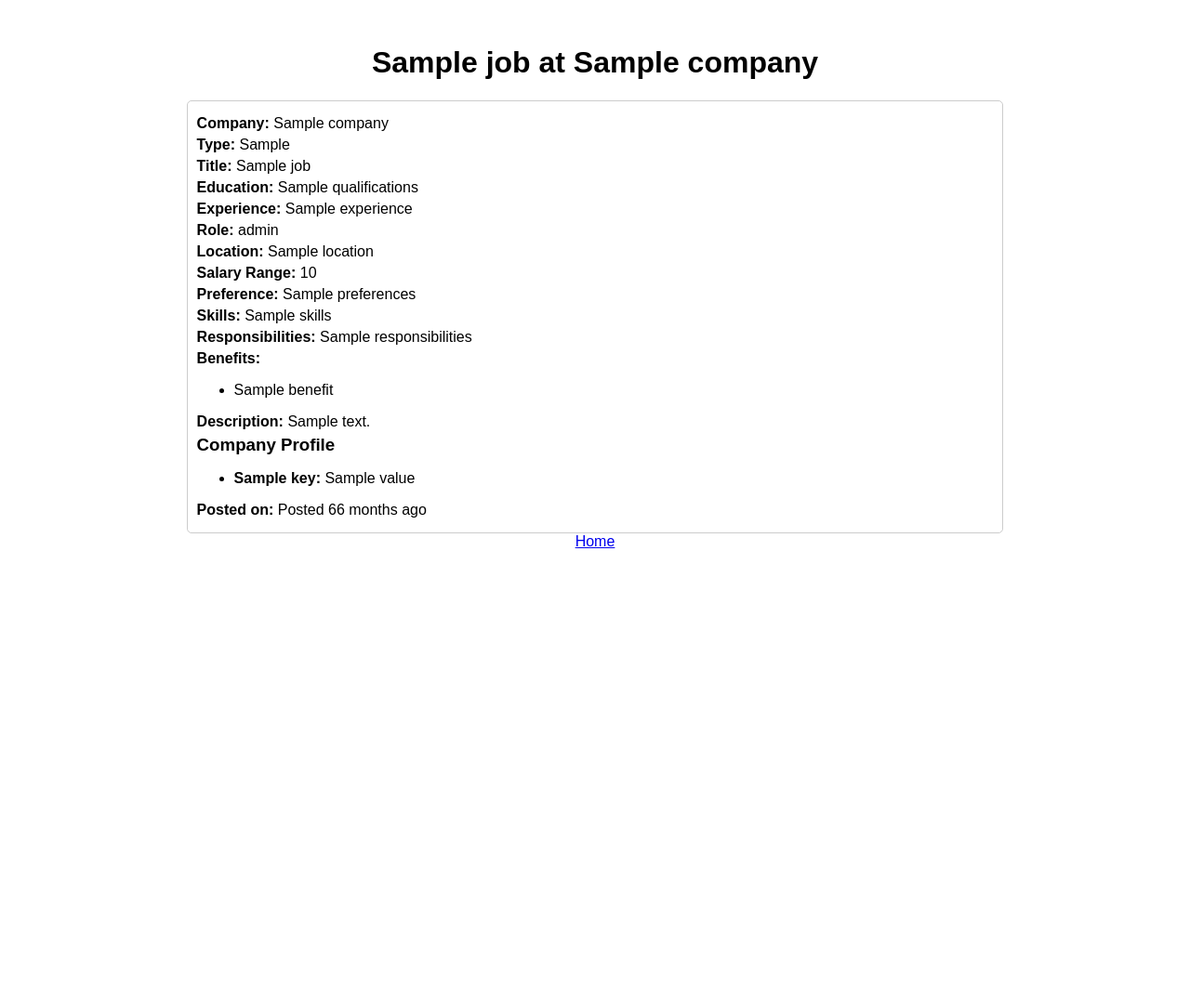
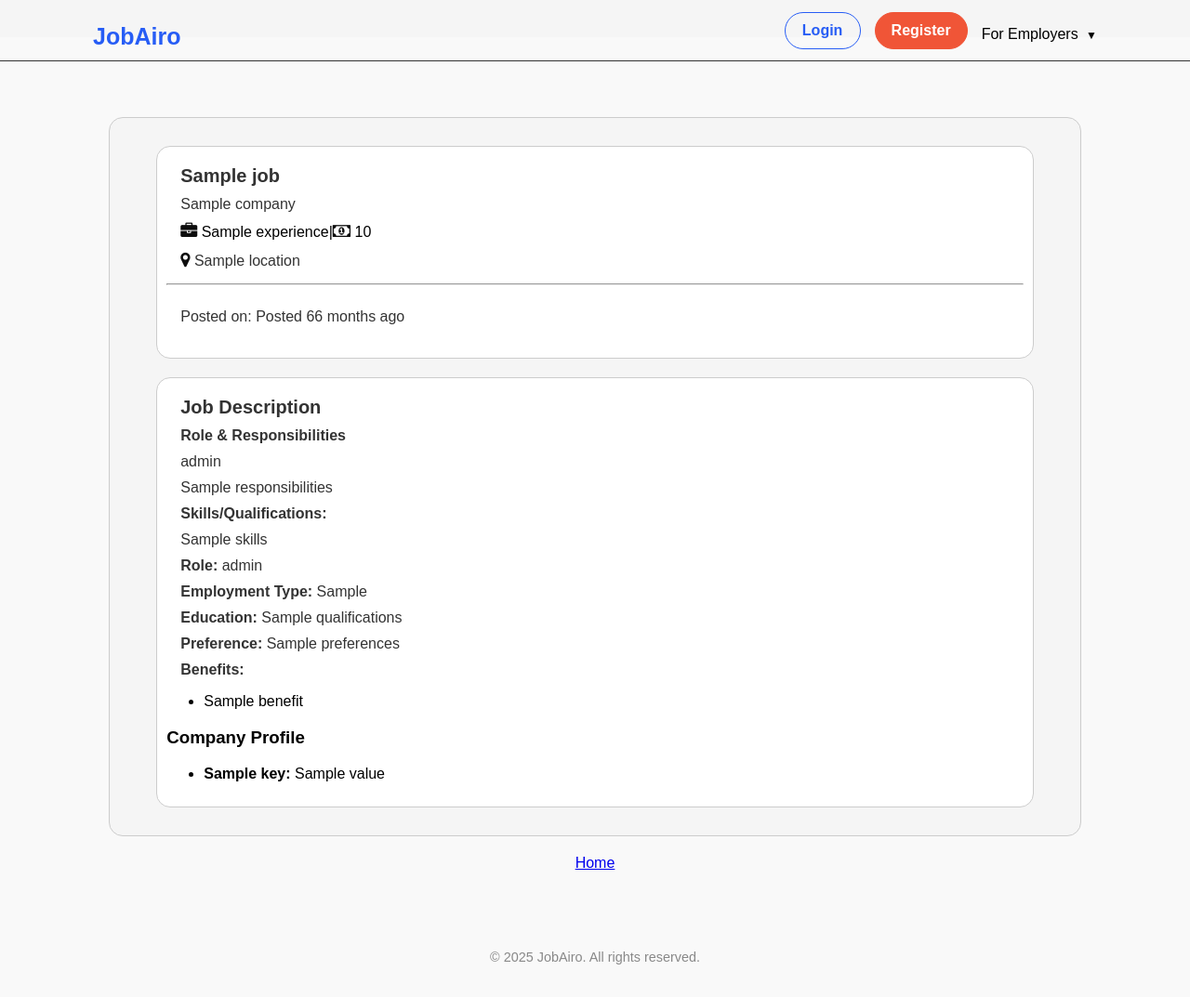
Before and after one commit to viveksingh1508/fastapiscrapeproject, a Python web app: template app/templates/job_details.html in a window 1280 px wide. Shown: the whole page at 93% size. Before the commit the page ends 590 px from the top, so only its background shows below. Run offline with Jinja, Linux system fonts and the light colour scheme; the template is opened without the code that fills it: most values are stand-ins (such as "Sample title", 1, 10 or a date in 2020).

Commit message:
updated the home page css and style

```diff
--- a/app/static/css/header.css
+++ b/app/static/css/header.css
@@ -1,4 +1,6 @@
-/* Align both nav sections */
+/* ───────────────────────────────
+   Header Layout
+─────────────────────────────── */
 .nav-left,
 .nav-right {
   position: absolute;
@@ -6,40 +8,145 @@
 }
 
 .nav-left {
-    left: 20px;
+  left: 100px;
+  top: 25px;
 }
 
 .nav-right {
-    right: 20px;
+  right: 100px;
   display: flex;
   align-items: center;
 }
 
-/* Common button style (both <a> and <p>) */
+/* ───────────────────────────────
+   Branding / Logo
+─────────────────────────────── */
+.nav-btn-home {
+  font-size: 25px;
+  font-weight: bolder;
+  color: #275df5;
+  text-decoration: none;
+}
+
+/* ───────────────────────────────
+   Common Button Styles
+─────────────────────────────── */
 .nav-btn,
+.nav-btn-reg,
 .nav-btn-sign {
   text-decoration: none;
-    color: #333;
-    margin-left: 20px;
+  margin-left: 15px;
   font-size: 16px;
   font-weight: 500;
   cursor: pointer;
 }
 
-/* Sign in / welcome text style */
-.nav-btn-sign {
-    color: #007bff;
-    font-weight: bold;
+/* For Employers Button */
+.nav-btn {
+  color: black;
 }
 
-/* Hover only for <a>, not <p> */
-.nav-btn:hover,
-.nav-btn-sign:hover {
+/* Hover underline effect only on text */
+.nav-btn:hover .nav-btn-text {
   text-decoration: underline;
+  text-decoration-color: #f05537;
+  text-decoration-thickness: 3px;
+  text-underline-offset: 4px;
 }
 
-/* Vertical separator styling */
-.separator {
-    margin: 0 10px;
-    color: #888;
+.nav-btn .arrow,
+.arrow {
+  font-size: 12px;
+  margin-left: 4px;
+  color: inherit;
 }
+
+/* ───────────────────────────────
+   Login Button
+─────────────────────────────── */
+.nav-btn-sign {
+  color: #275df5;
+  margin-top: -7px;
+  border: 1px solid #275df5;
+  border-radius: 25px;
+  box-sizing: border-box;
+  width: 82px;
+  height: 40px;
+  padding: 10px;
+  font-weight: 600;
+}
+
+.nav-btn-sign:hover {
+  background-color: #e2dddd;
+  transition: background-color 0.3s ease;
+}
+
+/* ───────────────────────────────
+   Register Button
+─────────────────────────────── */
+.nav-btn-reg {
+  background: #f05537;
+  border: 1px solid #f05537;
+  color: #fff;
+  margin-top: -7px;
+  border-radius: 25px;
+  box-sizing: border-box;
+  width: 100px;
+  height: 40px;
+  padding: 10px;
+  font-weight: 600;
+}
+
+/* ───────────────────────────────
+   Dropdown Menu
+─────────────────────────────── */
+.dropdown {
+  position: relative;
+  display: inline-block;
+}
+
+.dropdown-content {
+  display: none;
+  position: absolute;
+  top: calc(100% + 18px);
+  left: 0;
+  min-width: 160px;
+  background-color: white;
+  box-shadow: 0 8px 16px rgba(0, 0, 0, 0.1);
+  border-radius: 6px;
+  overflow: hidden;
+  z-index: 1000;
+}
+
+.dropdown:hover .dropdown-content,
+.dropdown:hover .hover-buffer {
+  display: block;
+}
+
+/* Dropdown Links */
+.dropdown-content a {
+  display: block;
+  padding: 10px 16px;
+  background-color: white;
+  color: #000 !important;
+  text-decoration: none;
+  font-size: 14px;
+  font-family: sans-serif;
+  border-radius: 0;
+  margin: 0;
+  outline: none;
+  text-shadow: none;
+}
+
+.dropdown-content a:hover {
+  background-color: #f2f2f2;
+}
+
+/* Invisible bridge to fix hover gap */
+.hover-buffer {
+  position: absolute;
+  top: 100%;
+  left: 0;
+  width: 100%;
+  height: 20px;
+}
--- /dev/null
+++ b/app/static/css/job_details.css
@@ -0,0 +1,67 @@
+.job-details-top,
+.job-details-bottom {
+  background-color: white;
+  border: 1px solid #ccc;
+  margin: 20px auto 10px auto; /* center horizontally */
+  width: 90%; /* or less, like 80% */
+  padding: 10px;
+  text-align: justify;
+  border-radius: 15px;
+  margin-bottom: 20px;
+}
+
+.job-details h3 {
+  margin: 0 0 5px;
+  font-size: 16px;
+}
+.job-details-top p {
+  margin: 10px 0;
+  margin-left: 15px;
+  color: #333; /* or use a valid color name or hex code */
+  font-family: "Arial", sans-serif; /* change font */
+}
+
+.job-details-bottom p {
+  margin: 10px 0;
+  margin-left: 15px;
+  color: #333; /* or use a valid color name or hex code */
+  font-family: "Arial", sans-serif; /* change font */
+}
+
+.job-details ul {
+  margin: 5px 0;
+}
+
+.job-details-box {
+  border: 1px solid #ccc;
+  border-radius: 15px;
+  padding: 10px;
+  width: 80%;
+  margin: auto;
+  margin-top: 60px;
+  background-color: whitesmoke;
+}
+
+.title p {
+  font-weight: bold;
+  font-size: 20px;
+  margin-left: 15px;
+  color: #333;
+}
+
+.job-experience-salary {
+  position: relative;
+  margin-left: 15px;
+  display: inline-flex;
+  align-items: center;
+  line-height: 1.4;
+}
+
+.job-divider {
+  margin-top: 15px;
+}
+
+.posted-on {
+  margin-top: 25px;
+  margin-bottom: 25px;
+}
--- a/app/static/css/styles.css
+++ b/app/static/css/styles.css
@@ -21,17 +21,8 @@ hr.header-separator {
   position: relative;
   left: 50%;
   transform: translateX(-50%);
+  margin-top: 25px;
 }
-
-hr.header-separator {
-    margin: 0;
-    border: none;
-    border-top: 1px solid #333;
-    width: 100vw;
-    left: 50%;
-    transform: translateX(-50%);
-}
-
 
 .btn-primary {
   background-color: #007bff;
@@ -51,7 +42,6 @@ hr.header-separator {
   /* Adjust the spacing as needed */
 }
 
-
 .banner-image {
   width: 100%;
   text-align: center;
--- a/app/templates/header.html
+++ b/app/templates/header.html
@@ -1,6 +1,6 @@
 <header class="main-header">
   <div class="nav-left">
-    <a href="/" class="btn nav-btn">Home</a>
+    <a href="/" class="btn nav-btn-home">JobAiro</a>
   </div>
 
   <div class="nav-right">
@@ -9,9 +9,22 @@
     <span class="separator">|</span>
     <a href="/auth/logout" class="btn nav-btn">Logout</a>
     {% else %}
-    <a href="/auth/login" class="btn nav-btn-sign">Sign In</a>
-    <span class="separator">|</span>
-    <a href="/auth/admin" class="btn nav-btn">Admin / Job Posting</a>
+    <a href="/auth/login" class="btn nav-btn-sign">Login</a>
+    <a href="/auth/register" class="btn nav-btn-reg">Register</a>
+
+    <div class="dropdown">
+      <a class="btn nav-btn">
+        <span class="nav-btn-text">For Employers</span>
+        <span class="arrow">▼</span></a
+      >
+      <div class="hover-buffer"></div>
+      <div class="dropdown-content">
+        <a href="/employer/register">Register</a>
+        <a href="/employer/login">Login</a>
+        <a href="/employer/dashboard">Dashboard</a>
+      </div>
+    </div>
+
     {% endif %}
   </div>
 </header>
--- a/app/templates/job_details.html
+++ b/app/templates/job_details.html
@@ -1,49 +1,71 @@
-<!DOCTYPE html>
-<html lang="en">
-  <head>
-    <meta charset="UTF-8" />
-    <meta name="viewport" content="width=device-width, initial-scale=1.0" />
-    <title>Job Details</title>
-    <style>
-      body {
-        font-family: Arial, sans-serif;
-        padding: 20px;
-      }
-      .job {
-        border: 1px solid #ccc;
-        padding: 10px;
-        margin-bottom: 10px;
-        border-radius: 5px;
-      }
-      .job h3 {
-        margin: 0 0 5px;
-      }
-      .job p {
-        margin: 5px 0;
-      }
-    </style>
-  </head>
-  <body>
-    <h1 style="text-align: center">{{ job.title }} at {{ job.company }}</h1>
-    <div class="job" style="width: 70%; margin: 0 auto">
-      <p><strong>Company:</strong> {{ job.company }}</p>
-      <p><strong>Type:</strong> {{ job.job_type }}</p>
-      <p><strong>Title:</strong> {{ job.job_title }}</p>
+{% extends "base.html" %} {% block head %}
+<link rel="stylesheet" href="/static/css/job_details.css" />
+<link
+  rel="stylesheet"
+  href="https://cdnjs.cloudflare.com/ajax/libs/font-awesome/4.7.0/css/font-awesome.min.css"
+/>
+{% endblock %} {% block content %}
+
+<!-- <h1 style="text-align: center">{{ job.title }} at {{ job.company }}</h1> -->
+<div class="job-details-box">
+  <div class="job-details-top">
+    <div class="title"><p>{{ job.job_title }}</p></div>
+
+    <p>{{ job.company }}</p>
+    <div class="job-experience-salary">
+      <span>
+        <i
+          class="fa fa-briefcase"
+          style="font-size: 18px; color: rgb(13, 13, 13)"
+        ></i>
+        {{ job.experience }}
+      </span>
+      <span class="separator">|</span>
+      <span>
+        <i
+          class="fa fa-money"
+          style="font-size: 18px; color: rgb(13, 13, 13)"
+        ></i>
+        {{ job.salary_range }}
+      </span>
+    </div>
+
+    <p>
+      <i
+        class="fa fa-map-marker"
+        style="font-size: 18px; color: rgb(13, 13, 13)"
+      ></i>
+      {{ job.location }}
+    </p>
+
+    <div class="job-divider">
+      <hr />
+    </div>
+    <div class="posted-on">
+      <p>
+        Posted on:
+        <span data-posted-at="{{job.posted_at}}"></span>
+      </p>
+    </div>
+  </div>
+  <div class="job-details-bottom">
+    <div class="title"><p>Job Description</p></div>
+    <p><strong>Role & Responsibilities</strong></p>
+    <p>{{ job.role }}</p>
+    <p>{{ job.responsibilities }}</p>
+    <p><strong>Skills/Qualifications:</strong></p>
+    <p>{{ job.skills }}</p>
+    <p><strong>Role:</strong> {{ job.role }}</p>
+
+    <p><strong>Employment Type:</strong> {{ job.job_type }}</p>
     <p><strong>Education:</strong> {{ job.qualifications }}</p>
-      <p><strong>Experience:</strong> {{ job.experience }}</p>
-      <p><strong>Role:</strong> {{ job.role }}</p>
-      <p><strong>Location:</strong> {{ job.location }}</p>
-      <p><strong>Salary Range:</strong> {{ job.salary_range }}</p>
     <p><strong>Preference:</strong> {{ job.preferences }}</p>
-      <p><strong>Skills:</strong> {{ job.skills }}</p>
-      <p><strong>Responsibilities:</strong> {{ job.responsibilities }}</p>
     <p><strong>Benefits:</strong></p>
     <ul>
       {% for benefit in benefits %}
       <li>{{ benefit }}</li>
       {% endfor %}
     </ul>
-      <p><strong>Description:</strong> {{ job.job_description }}</p>
     {% if company_profile %}
     <h3>Company Profile</h3>
     <ul>
@@ -52,14 +74,9 @@
       {% endfor %}
     </ul>
     {% endif %}
-
-      <p>
-        <strong>Posted on:</strong>
-        <span data-posted-at="{{job.posted_at}}"></span>
-      </p>
   </div>
-    <div style="text-align: center"><a href="/">Home</a></div>
-  </body>
-</html>
+</div>
+<div style="text-align: center; padding-top: 20px"><a href="/">Home</a></div>
 
 <script src="/static/js/jobUploadTime.js"></script>
+{% endblock %}
```
Lines whose indentation alone changed are shown as unchanged.
